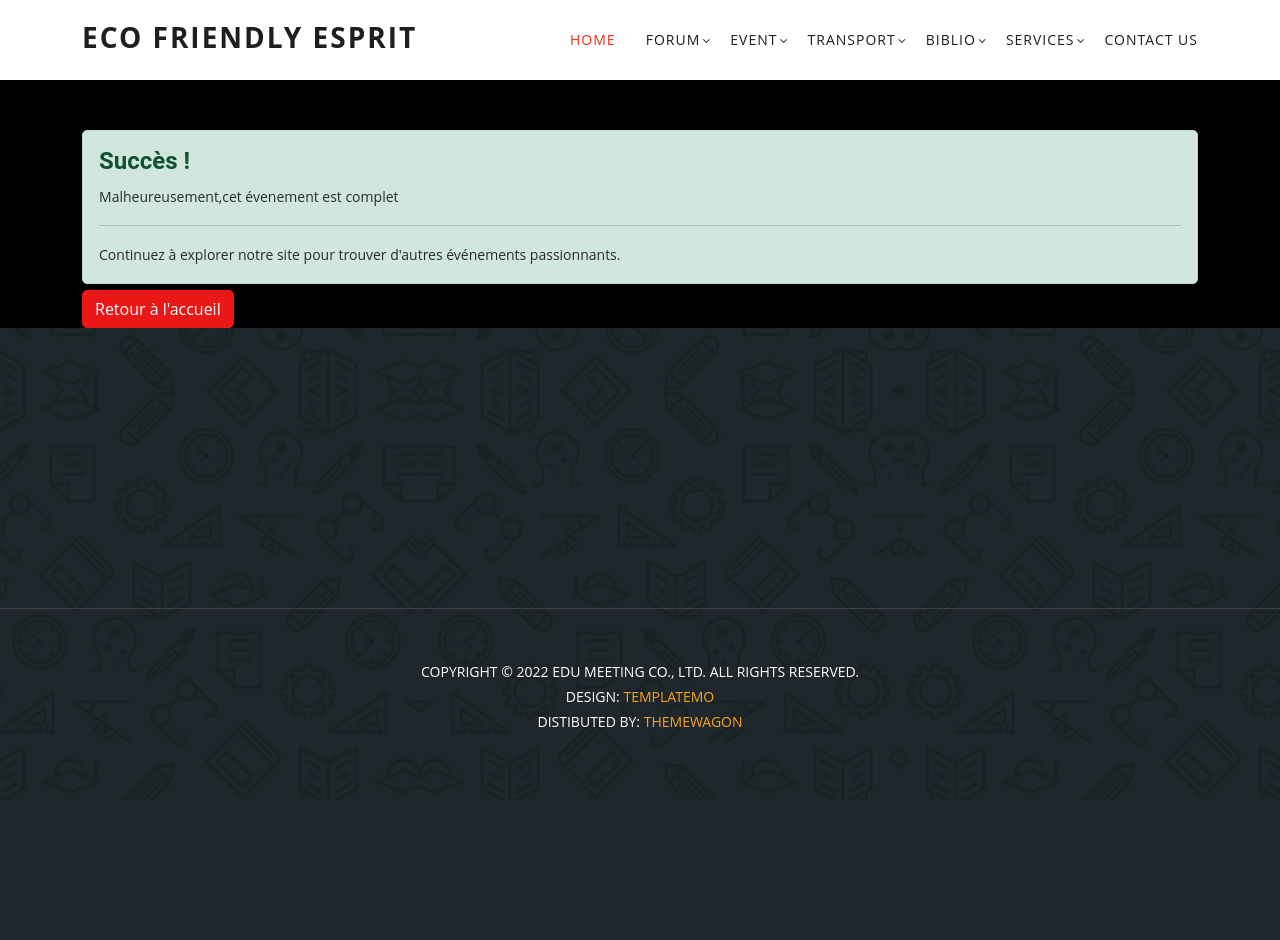
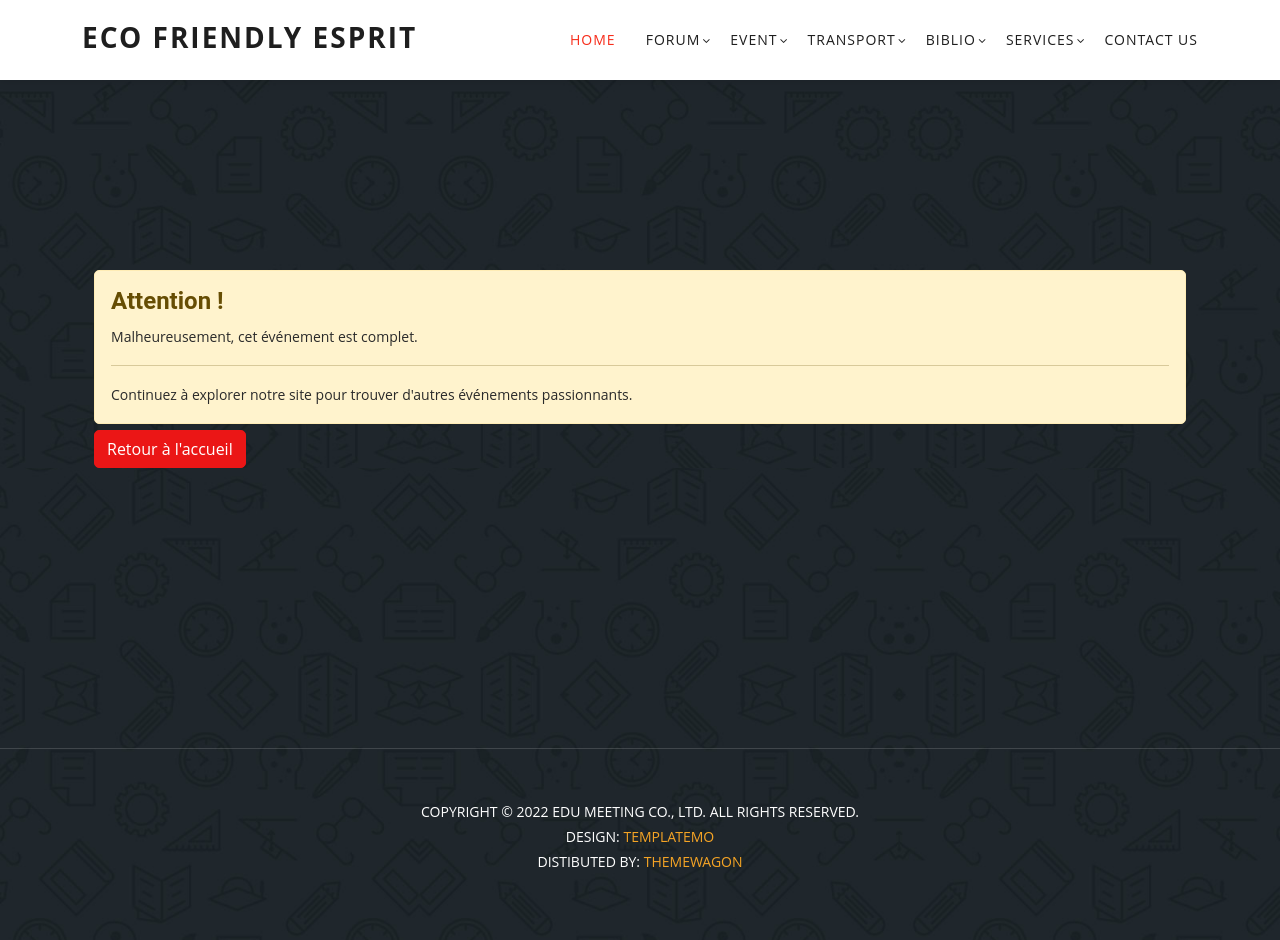
Before and after one commit to Louaysghaier/ECOFRIENDLYESPRIT_WEB_SYMFONY, a Symfony app: template templates/participation/evenement_complet_page.html.twig in a window 1280 px wide. Before the commit the page ends 727 px from the top, so only its background shows below. Run offline with Twig, Linux system fonts and the light colour scheme; the template is opened without the code that fills it, so the values that code supplies are empty; some libraries are stand-ins or nearby versions.

Commit message:
Votre message de commit

```diff
--- a/templates/participation/evenement_complet_page.html.twig
+++ b/templates/participation/evenement_complet_page.html.twig
@@ -1,23 +1,20 @@
-
 {% extends 'base.html.twig' %}
 
 {% block title %}Evenement complet{% endblock %}
 
 {% block body %}
+<section class="meetings-page" id="meetings">
+        <div class="container main-container">
     <div class="container mt-5">
-        <div class="alert alert-success" role="alert">
-            <h4 class="alert-heading">Succès !</h4>
-            <p>Malheureusement,cet évenement est complet</p>
+        <div class="alert alert-warning" role="alert">
+            <h4 class="alert-heading">Attention !</h4>
+            <p>Malheureusement, cet événement est complet.</p>
             <hr>
             <p class="mb-0">Continuez à explorer notre site pour trouver d'autres événements passionnants.</p>
             <style>
-.alert-success {
+                .alert-warning {
                     margin-top: 80px; /* ou padding-top: 50px; */
-}
-.alert-success {
                     z-index: 1000;
-}
-.alert-success {
                     position: relative; /* ou position: absolute; */
                     top: 50px; /* ajustez la valeur selon vos besoins */
                 }
@@ -25,8 +22,11 @@
                     margin-top: 40px; /* ou padding-top: 20px; ajustez la valeur selon vos besoins */
                 }
             </style>
+        </div>
 
-        </div>
         <a href="{{ path('affichecard') }}" class="btn btn-primary">Retour à l'accueil</a>
     </div>
+        </div>
+
+    </section>
 {% endblock %}
```
Also changed, not shown: src/Controller/EventController.php (+17 -0 lines), src/Repository/EventRepository.php (+31 -0 lines), templates/event/stat2.html.twig (added, +15 -0 lines), public/qrcodes/qr_code_656e4b018fb6c.png (added). Lines whose indentation alone changed are shown as unchanged.
